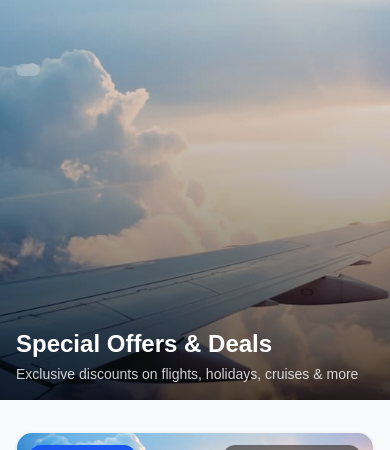
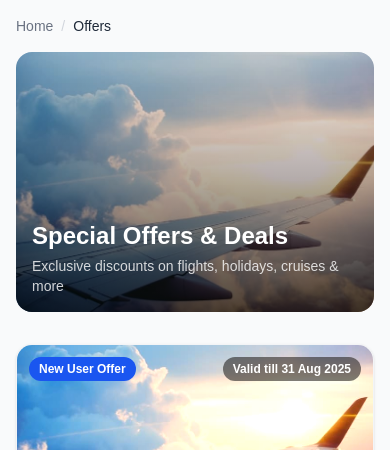
Before and after one commit to gettripgoofficial-ctrl/get-trip-go, a Next.js app: page /offers in a window 390 px wide. Shown: the top 450 px of the page. Built offline with nearby package versions, Linux system fonts and the light colour scheme; no server answers.

Commit message:
Contained rounded heroes with breadcrumbs on listing pages

```diff
--- a/app/customized-itineraries/CustomizedItinerariesClient.tsx
+++ b/app/customized-itineraries/CustomizedItinerariesClient.tsx
@@ -181,7 +181,13 @@ export default function CustomizedItinerariesClient() {
       />
 
       {/* Hero */}
-      <div className="relative h-[400px] sm:h-[500px] overflow-hidden">
+      <div className="max-w-7xl mx-auto px-4 pt-4">
+        <nav aria-label="Breadcrumb" className="mb-4 text-sm text-gray-500">
+          <Link href="/" className="hover:text-gray-800">Home</Link>
+          <span className="mx-2 text-gray-300">/</span>
+          <span className="text-gray-800">Customized Itineraries</span>
+        </nav>
+        <div className="relative rounded-2xl overflow-hidden h-[260px] sm:h-[480px]">
         <Image
           src="/images/external/unsplash-148808506138.jpg"
           alt="Customized Itineraries"
@@ -195,8 +201,7 @@ export default function CustomizedItinerariesClient() {
           <h1 className="text-2xl sm:text-4xl font-extrabold text-white">Customized Itineraries</h1>
           <p className="text-white/80 text-sm mt-1">Handcrafted journeys — tailored just for you</p>
         </div>
-        <Link href="/" className="absolute top-16 left-4 bg-white/20 backdrop-blur-sm text-white text-sm font-semibold px-3 py-1.5 rounded-full">
-        </Link>
+      </div>
       </div>
 
       <div className="max-w-7xl mx-auto px-4 py-6">
--- a/app/group-departures/GroupDeparturesClient.tsx
+++ b/app/group-departures/GroupDeparturesClient.tsx
@@ -224,7 +224,13 @@ export default function GroupDeparturesClient() {
       />
 
       {/* Hero */}
-      <div className="relative h-[400px] sm:h-[500px] overflow-hidden">
+      <div className="max-w-7xl mx-auto px-4 pt-4">
+        <nav aria-label="Breadcrumb" className="mb-4 text-sm text-gray-500">
+          <Link href="/" className="hover:text-gray-800">Home</Link>
+          <span className="mx-2 text-gray-300">/</span>
+          <span className="text-gray-800">Group Departures</span>
+        </nav>
+        <div className="relative rounded-2xl overflow-hidden h-[260px] sm:h-[480px]">
         <Image src="/images/external/unsplash-147651452553.jpg" alt="Europe Group Departures" fill priority sizes="100vw" className="object-cover" />
         <div className="absolute inset-0 bg-gradient-to-t from-black/70 via-black/30 to-transparent" />
         <div className="absolute bottom-0 left-0 p-4 sm:p-8">
@@ -232,6 +238,7 @@ export default function GroupDeparturesClient() {
           <p className="text-white/80 text-sm mt-1">Guaranteed departures — travel with like-minded explorers</p>
         </div>
 
+      </div>
       </div>
 
       <div className="max-w-7xl mx-auto px-4 py-6">
--- a/app/offers/OffersClient.tsx
+++ b/app/offers/OffersClient.tsx
@@ -27,7 +27,13 @@ export default function OffersClient() {
       />
 
       {/* Hero */}
-      <div className="relative h-[400px] sm:h-[500px] overflow-hidden">
+      <div className="max-w-7xl mx-auto px-4 pt-4">
+        <nav aria-label="Breadcrumb" className="mb-4 text-sm text-gray-500">
+          <Link href="/" className="hover:text-gray-800">Home</Link>
+          <span className="mx-2 text-gray-300">/</span>
+          <span className="text-gray-800">Offers</span>
+        </nav>
+        <div className="relative rounded-2xl overflow-hidden h-[260px] sm:h-[480px]">
         <Image
           src="/images/external/unsplash-143649186533.jpg"
           alt="Special Offers"
@@ -37,15 +43,11 @@ export default function OffersClient() {
           className="object-cover"
         />
         <div className="absolute inset-0 bg-gradient-to-t from-black/70 via-black/30 to-transparent" />
-        <Link
-          href="/"
-          className="absolute top-16 left-4 bg-white/20 backdrop-blur-sm text-white text-sm font-semibold px-3 py-1.5 rounded-full"
-        >
-        </Link>
         <div className="absolute bottom-0 left-0 p-4 sm:p-8">
           <h1 className="text-2xl sm:text-3xl font-extrabold text-white">Special Offers & Deals</h1>
           <p className="text-white/80 text-sm mt-1">Exclusive discounts on flights, holidays, cruises & more</p>
         </div>
+      </div>
       </div>
 
       {/* Grid */}
--- a/app/offers/[slug]/page.tsx
+++ b/app/offers/[slug]/page.tsx
@@ -63,7 +63,8 @@ export default function OfferDetailPage({ params }: Props) {
           { label: offer.title },
         ]}
       />
-      <div className="relative h-[400px] sm:h-[500px] overflow-hidden">
+      <div className="max-w-7xl mx-auto px-4 pt-4">
+        <div className="relative rounded-2xl overflow-hidden h-[260px] sm:h-[480px]">
         <Image
           src={offer.image}
           alt={offer.title}
@@ -73,10 +74,6 @@ export default function OfferDetailPage({ params }: Props) {
           className="object-cover brightness-110 saturate-150"
         />
         <div className="absolute inset-0 bg-gradient-to-t from-black/70 via-black/20 to-transparent" />
-        <Link
-          href="/offers"
-          className="absolute top-16 left-4 bg-white/20 backdrop-blur-sm text-white text-sm font-semibold px-3 py-1.5 rounded-full"
-        />
         <div className="absolute bottom-0 left-0 right-0 p-4 sm:p-8">
           <span
             className="text-white text-xs font-bold px-2.5 py-1 rounded-full inline-block mb-2"
@@ -87,6 +84,7 @@ export default function OfferDetailPage({ params }: Props) {
           <h1 className="text-2xl sm:text-3xl font-extrabold text-white leading-tight">{offer.title}</h1>
           <p className="text-white/80 text-sm mt-1">Valid till {offer.validTill}</p>
         </div>
+      </div>
       </div>
       <div className="max-w-2xl mx-auto px-4 py-6 space-y-4">
         <div className="bg-white rounded-2xl shadow-sm p-5">
--- a/app/theme-holidays/ThemeHolidaysClient.tsx
+++ b/app/theme-holidays/ThemeHolidaysClient.tsx
@@ -207,7 +207,13 @@ function ThemeHolidaysPageInner() {
       />
 
       {/* Hero */}
-      <div className="relative h-[400px] sm:h-[500px] overflow-hidden">
+      <div className="max-w-7xl mx-auto px-4 pt-4">
+        <nav aria-label="Breadcrumb" className="mb-4 text-sm text-gray-500">
+          <Link href="/" className="hover:text-gray-800">Home</Link>
+          <span className="mx-2 text-gray-300">/</span>
+          <span className="text-gray-800">Theme Holidays</span>
+        </nav>
+        <div className="relative rounded-2xl overflow-hidden h-[260px] sm:h-[480px]">
         <Image
           src="/images/external/unsplash-147651452553.jpg"
           alt="Theme Holidays"
@@ -221,8 +227,7 @@ function ThemeHolidaysPageInner() {
           <h1 className="text-2xl sm:text-4xl font-extrabold text-white">Explore Holidays by Theme</h1>
           <p className="text-white/80 text-sm mt-1">Find your perfect trip — honeymoon, adventure, luxury & more</p>
         </div>
-        <Link href="/" className="absolute top-16 left-4 bg-white/20 backdrop-blur-sm text-white text-sm font-semibold px-3 py-1.5 rounded-full">
-        </Link>
+      </div>
       </div>
 
       {/* ✅ REMOVED: Theme Pills bar entirely */}
```
